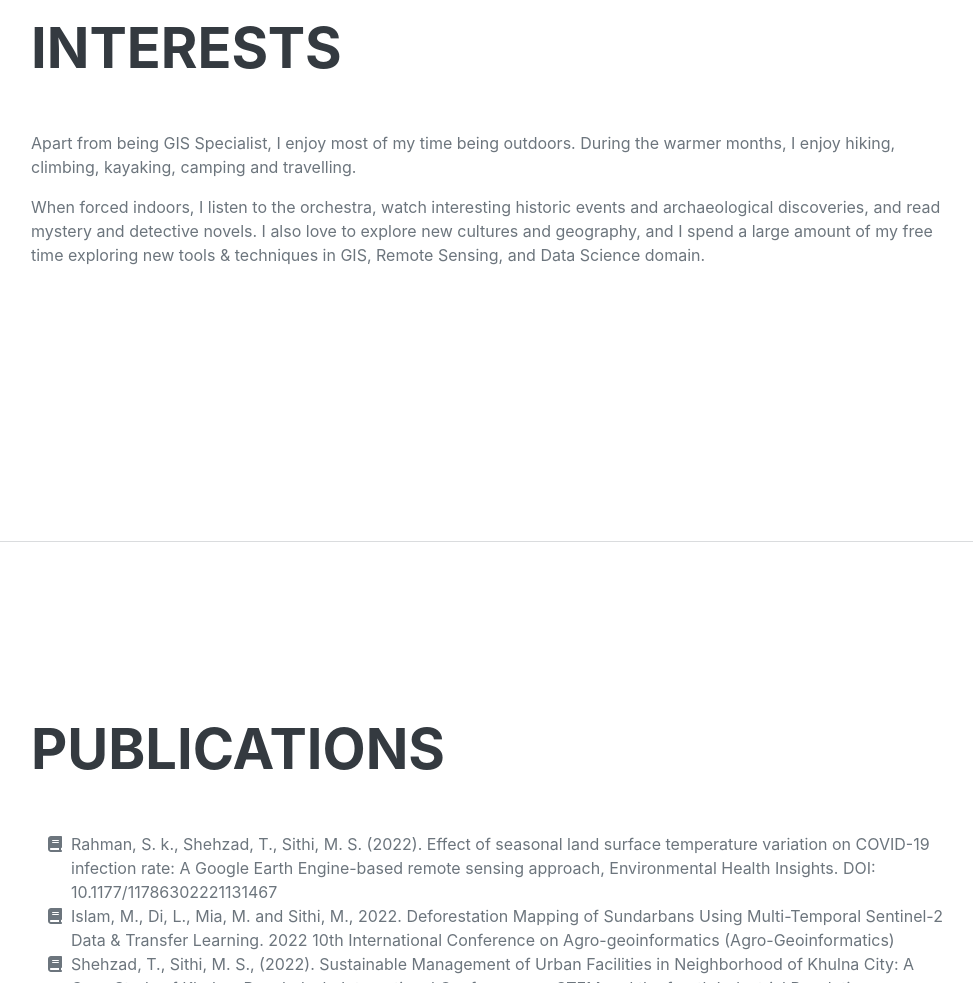
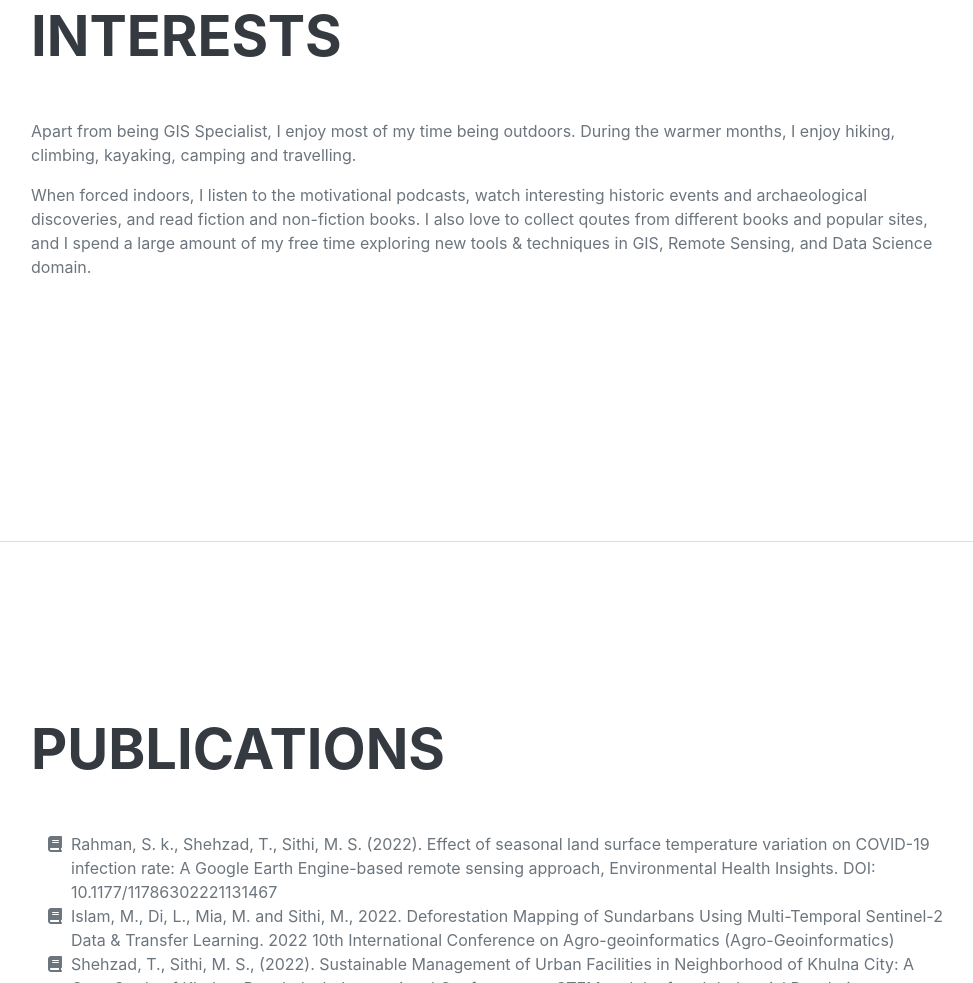
Before and after one commit to MariaSithi/Portfolio, a plain HTML site: page index.html in a window 1280 px wide. Shown: the part 4264-5247 px from the top of the page, without its empty margins (289-1262 px from the left). Drawn offline with nearby package versions, Linux system fonts and the light colour scheme; a web font is replaced by a local one.

Commit message:
Update index.html

```diff
--- a/index.html
+++ b/index.html
@@ -133,7 +133,7 @@ I'm just a forever learner yet I've vast experience on my mentioned expertise fi
                 <div class="resume-section-content">
                     <h2 class="mb-5">Interests</h2>
                     <p>Apart from being GIS Specialist, I enjoy most of my time being outdoors. During the warmer months, I enjoy hiking, climbing, kayaking, camping and travelling.</p>
-                    <p class="mb-0">When forced indoors, I listen to the orchestra, watch interesting historic events and archaeological discoveries, and read mystery and detective novels. I also love to explore new cultures and geography, and I spend a large amount of my free time exploring new tools & techniques in GIS, Remote Sensing, and Data Science domain.</p>
+                    <p class="mb-0">When forced indoors, I listen to the motivational podcasts, watch interesting historic events and archaeological discoveries, and read fiction and non-fiction books. I also love to collect qoutes from different books and popular sites, and I spend a large amount of my free time exploring new tools & techniques in GIS, Remote Sensing, and Data Science domain.</p>
                 </div>
             </section>
             <hr class="m-0" />
```
